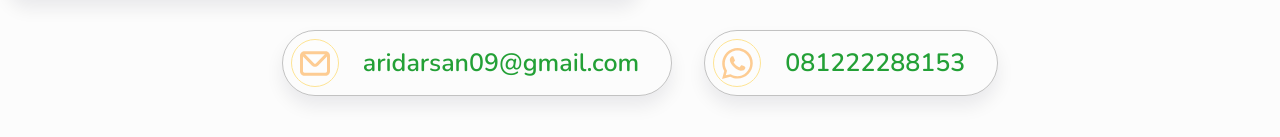
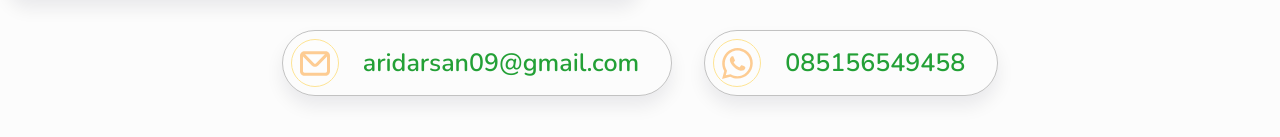
Before and after one commit to aridarsan/portfolio-website, a React (Create React App) app: page / in a window 1280 px wide. Shown: the part 5358-5495 px from the top of the page. Built offline with nearby package versions, Linux system fonts and the light colour scheme.

Commit message:
edit number

```diff
--- a/src/Components/Hire.js
+++ b/src/Components/Hire.js
@@ -44,7 +44,7 @@ const Hire = () => {
 	const [order, setOrder] = React.useState("");
 	const [messages, setMessages] = React.useState("")
 
-  const wa = "https://wa.me/6281222288153?text="
+  const wa = "https://wa.me/6285156549458?text="
   const pesan1 = "Name%20%3A%20" + encodeURIComponent(name);
   // eslint-disable-next-line
   const pesan2 = "%0A" + "Order%20%3A%20" + encodeURIComponent(order);
@@ -185,7 +185,7 @@ const Hire = () => {
           </Grid>
 
           <Grid item style={{ borderRadius: "50px", margin: "1rem" }} className="shadow hire">
-          <a href="https://wa.me/6281222288153" target="_blank" rel="noreferrer">
+          <a href="https://wa.me/6285156549458" target="_blank" rel="noreferrer">
             <Grid container alignItems="center">
               <Grid item>
                 <div
@@ -197,7 +197,7 @@ const Hire = () => {
               </Grid>
 
               <Grid item>
-                <h4 style={{margin: "0 2rem 0 1rem"}}>081222288153</h4>
+                <h4 style={{margin: "0 2rem 0 1rem"}}>085156549458</h4>
               </Grid>
             </Grid>
             </a>
```
